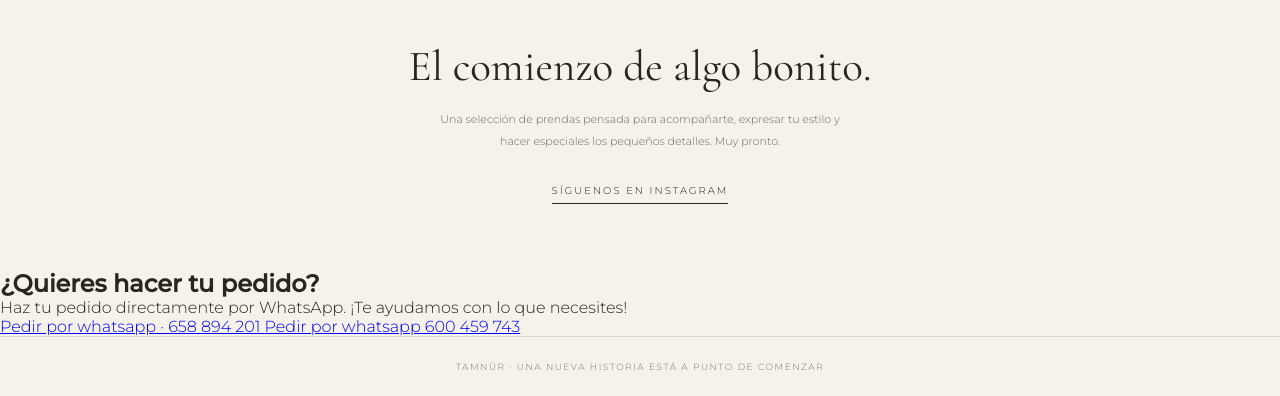
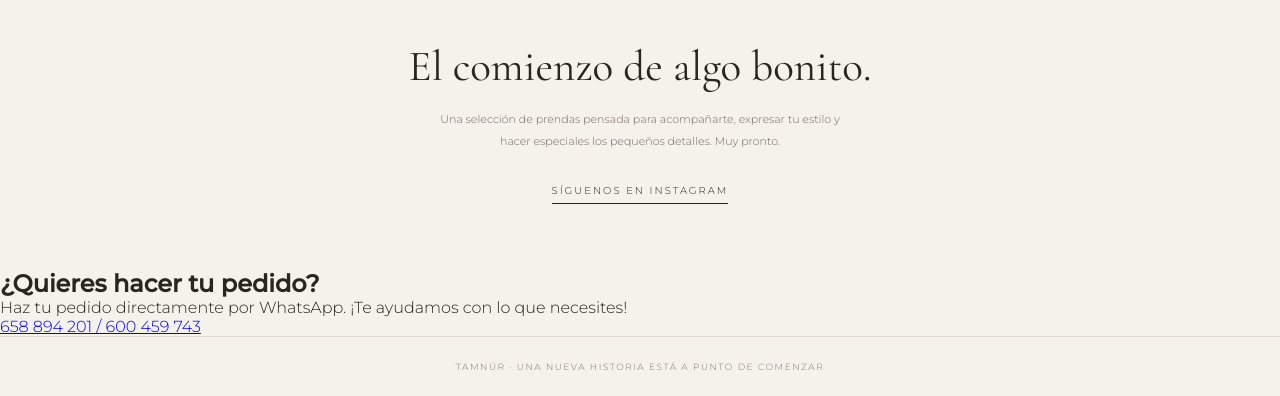
Before and after one commit to Tamnur/Tamnn-r-tienda, a plain HTML site: page index.html in a window 1280 px wide. Shown: the part 730-1126 px from the top of the page. Drawn offline with nearby package versions, Linux system fonts and the light colour scheme.

Commit message:
Update WhatsApp contact display in index.html

```diff
--- a/index.html
+++ b/index.html
@@ -240,14 +240,14 @@ SÍGUENOS EN INSTAGRAM
      href="https://wa.me/34658894201"
      target="_blank"
      rel="noopener noreferrer">
-   Pedir por whatsapp · 658 894 201
+   658 894 201
   </a>
 
   <a class="whatsapp"
      href="https://wa.me/34600459743"
      target="_blank"
      rel="noopener noreferrer">
-            Pedir por whatsapp   600 459 743
+      /  600 459 743
   </a>
 </section>
 </main>
```
